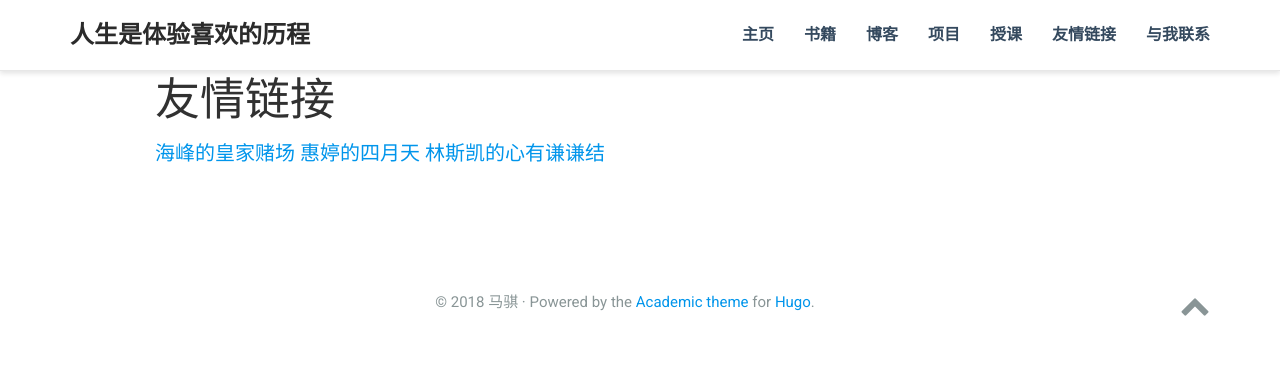
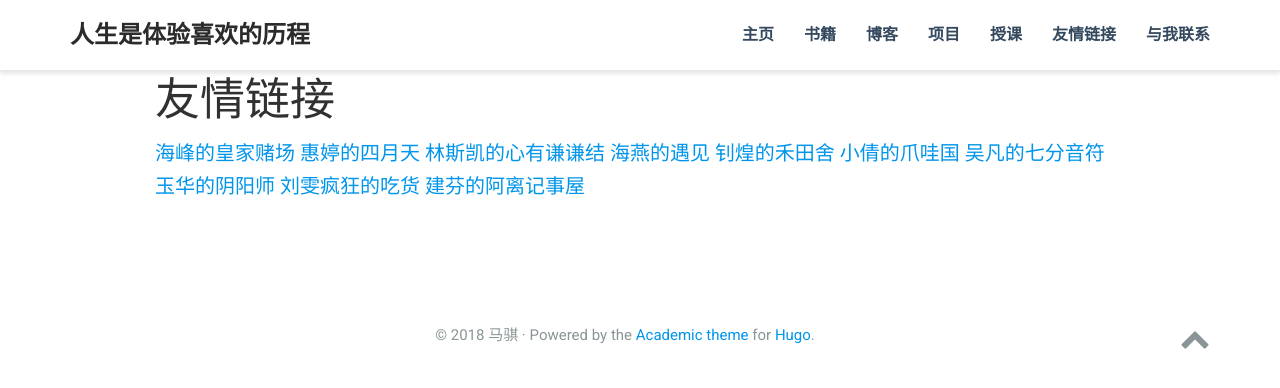
Before and after one commit to QiMa/QiMa.github.io, a plain HTML site: page links/index.html in a window 1280 px wide. Drawn offline with nearby package versions, Linux system fonts and the light colour scheme; some icons are missing.

Commit message:
rebuilding site 2018年 1月18日 星期四 12时44分34秒 CST

```diff
--- a/links/index.html
+++ b/links/index.html
@@ -273,7 +273,14 @@
 
   <div class="article-style" itemprop="articleBody"><p><a href="http://diaosiitman.com/">海峰的皇家赌场</a>
 <a href="https://hunghuiting.github.io/">惠婷的四月天</a>
-<a href="https://sky-smart.github.io/"> 林斯凯的心有谦谦结 </a></p>
+<a href="https://sky-smart.github.io/"> 林斯凯的心有谦谦结 </a>
+<a href="https://chyccc.github.io/">海燕的遇见</a>
+<a href="https://linzhaohuang.github.io/">钊煌的禾田舍</a>
+<a href="https://huxiaoqian666.github.io/">小倩的爪哇国</a>
+<a href="https://vanvivian.github.io/">吴凡的七分音符</a>
+<a href="https://cccyyyhhh.github.io/">玉华的阴阳师</a>
+<a href="https://wlliuwen.github.io/">刘雯疯狂的吃货</a>
+<a href="http://yjf.diaosiitman.com/">建芬的阿离记事屋</a></p>
 </div>
 
 
```
